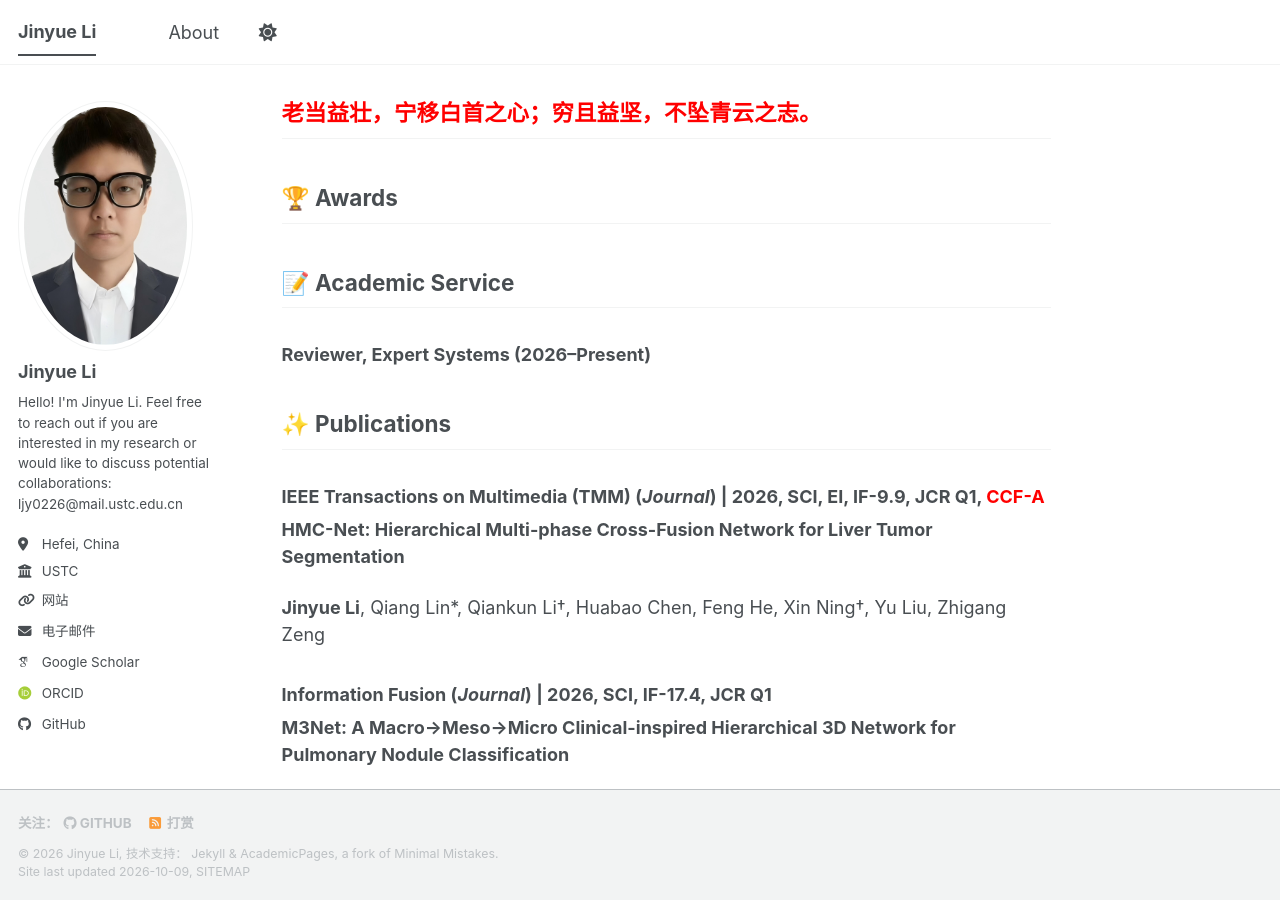
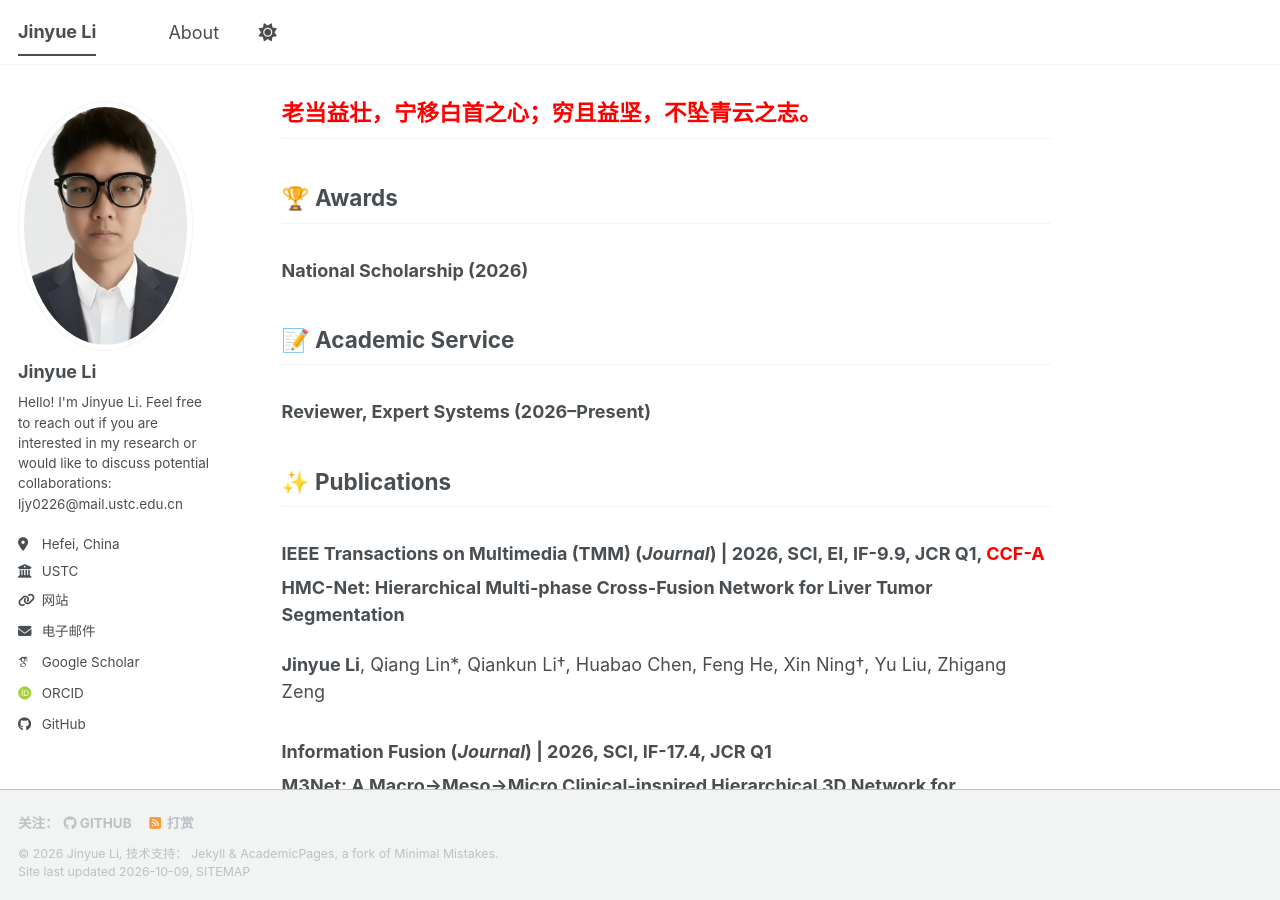
Before and after one commit to jylEcho/jylEcho.github.io, a Jekyll site: the page built from _pages/about.md, in a window 1280 px wide and 900 px high, scrolled down 310 px. Built offline with Jekyll 4.4.1, drawn with Linux system fonts in a browser that asks for light colours; some web fonts are replaced; a script bundle is joined from its source files by our own code; library files that are not in the unit come from our copies.

Commit message:
Update about.md

```diff
--- a/_pages/about.md
+++ b/_pages/about.md
@@ -26,7 +26,7 @@ I am Jinyue Li, an integrated Ph.D. student in the Department of Electronic En
 
 ## 🏆 Awards
 
-
+### **National Scholarship (2026)**
 
 
 ## 📝 Academic Service
```
